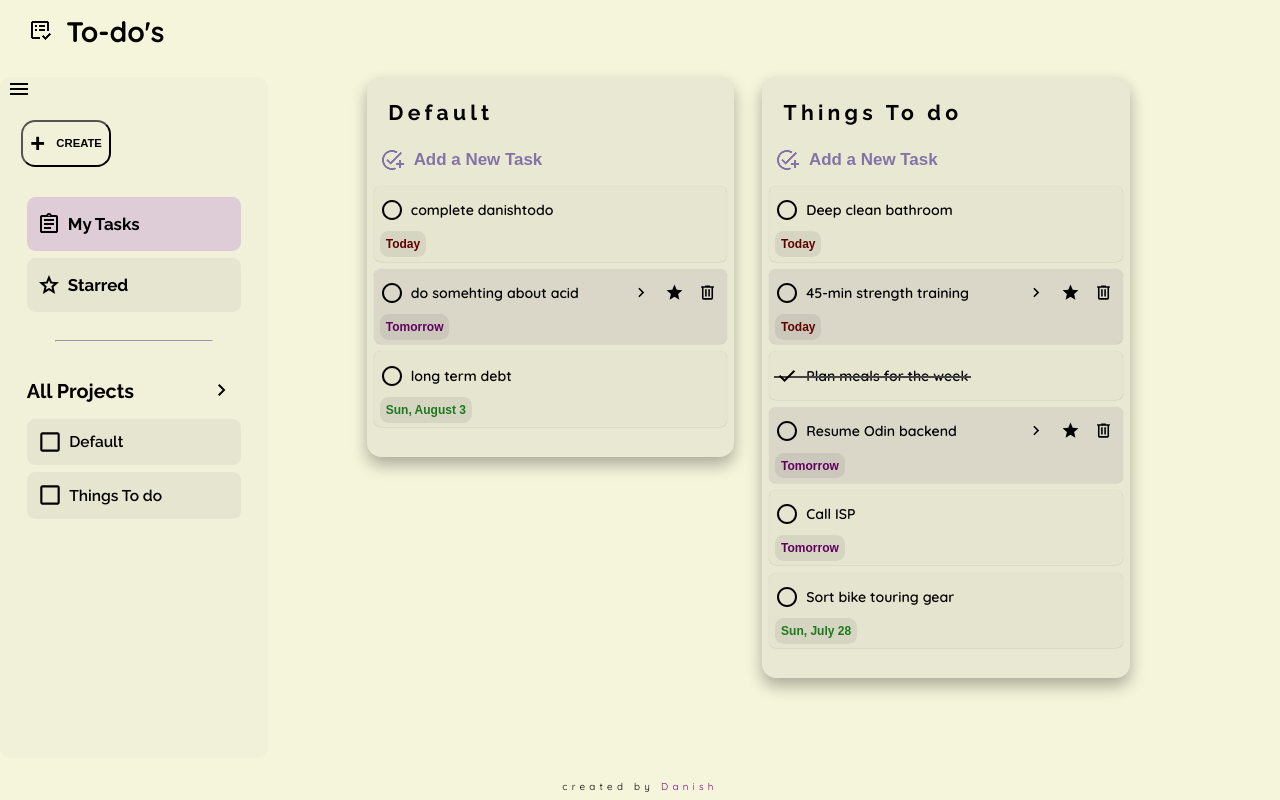
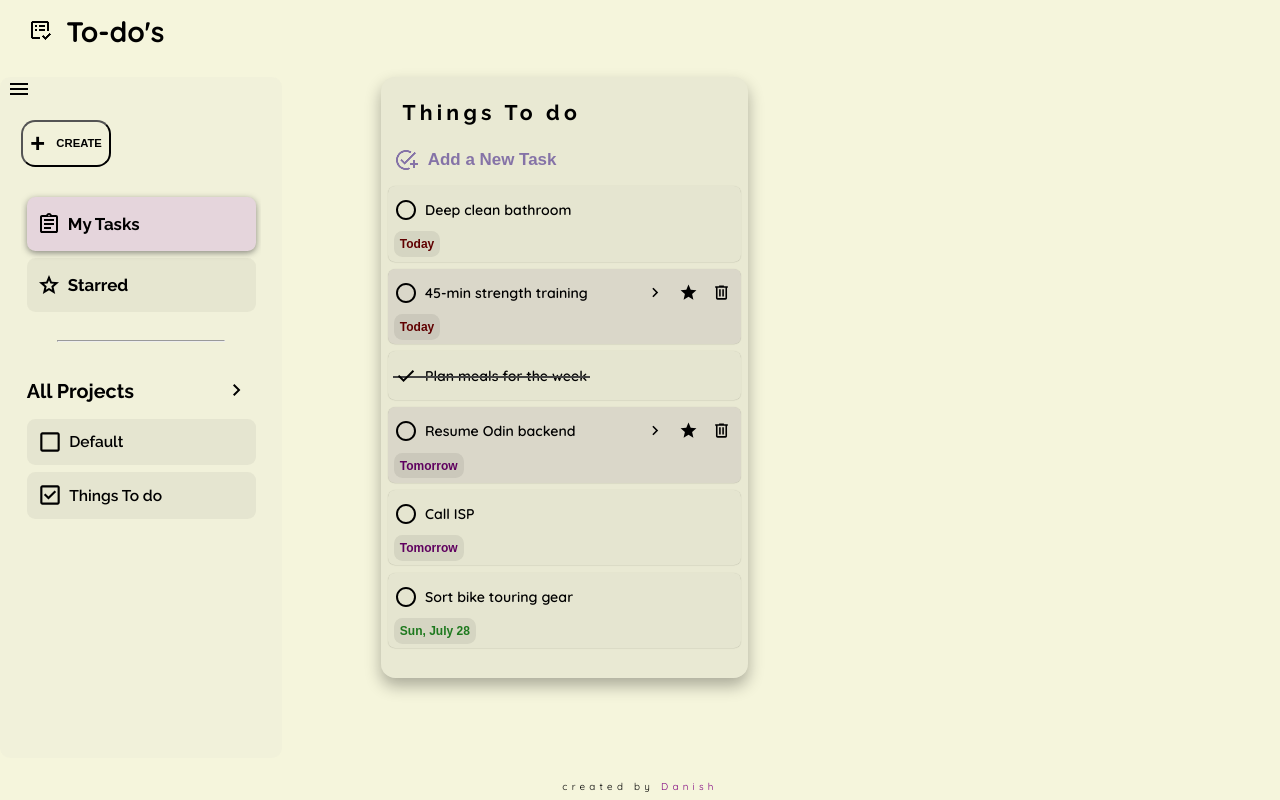
Before and after one commit to Dan0101Git/To-do-list, a website built with webpack: page src/index.html in a window 1280 px wide. Both pictures are taken after a click on the button 50 px from the left and 441 px from the top of the page. Built offline with nearby package versions, Linux system fonts and the light colour scheme; files whose address does not match are found by name.

Commit message:
add sidebar functionality and fix edit task bug

```diff
--- a/src/data.js
+++ b/src/data.js
@@ -6,6 +6,7 @@ const data = (data) => ({
   date:data[2],
   priority:data[3],
   taskCompletion:data[4],
+  view:data[5],
 });
 const mapElement=function(element,parentId){
     if(element==="project")
--- a/src/domhelper.js
+++ b/src/domhelper.js
@@ -1,4 +1,7 @@
 import { domCalls } from ".";
+import check from "./images/icons/check.svg";
+import checkBoxImage from "./images/icons/checkBox.svg";
+
 const domHelper=(function(){
    function getelementData(elementId){
     const elementList=document.querySelector(`li[data-set="${elementId}"]`);
@@ -20,6 +23,16 @@ const domHelper=(function(){
                       document.querySelector(".my-tasks").classList.remove("view-tasks")  ;
             domCalls.uiState();
         }
+        if(document.querySelector(".toggle-project-view")){
+  if(e.target.parentNode.matches(".toggle-project-view"))
+    {
+        const checkBoxDiv=e.target.closest(".project");
+        const viewClass=e.target.closest(".toggle-project-view.true")?"false":"true";
+        console.log(checkBoxDiv);
+        domCalls.editElement([`${checkBoxDiv.getAttribute("data-title")}`,"","","","",viewClass],"viewProject",`${checkBoxDiv.getAttribute("data-set")}`)
+
+    }
+        }
 
         }
     return {getelementData,changeUiState}
--- a/src/eventListeningFunctions.js
+++ b/src/eventListeningFunctions.js
@@ -23,19 +23,20 @@ const eventListeningHelpers=(function(){
          Array.from(e.target.children)[0].classList.toggle("menu-show");
     }
 
-   if ((e.target.closest(".all-tasks") && !e.target.closest(".all-tasks").classList.contains("completed-list") && e.target.tagName!=="BUTTON" && e.target.tagName!=="IMG" && !e.target.matches(".toggle-completion") )||document.querySelector("#final-task-edit.on")) {
-    console.log(e.target);
+   if ((e.target.closest(".all-tasks") && e.target.tagName!=="BUTTON" && e.target.tagName!=="IMG" && !e.target.matches(".toggle-completion") )||document.querySelector("#final-task-edit.on")) {
+
 
     const taskList=e.target.closest(".all-tasks");
+    console.log(taskList);
     const editAreaList=document.querySelector("#final-task-edit.on");
-    console.log(editAreaList);
+    // console.log(editAreaList);
     if(editAreaList && !e.target.closest("#final-task-edit.on"))
     {
         document.querySelector("#final-task-edit.on").classList.toggle("on");
         editAreaList.previousElementSibling.classList.toggle("on");
     }
-    console.log(editAreaList);
-    if(taskList && !document.querySelector("#final-task-edit.on"))
+    // console.log(editAreaList);
+    if(taskList && !document.querySelector("#final-task-edit.on") && !e.target.closest(".all-tasks").classList.contains("completed-list"))
    {
     taskList.classList.toggle("on");
 
@@ -64,7 +65,7 @@ if(e.target.className==="date-shortcut" && e.target.tagName==="IMG")
         if(e.target.className==="project-form"){
 
                 domElements.createProjectDialog.close();
-      domCalls.createElement([domElements.projectInput.value],"project"); //index interaction 1
+      domCalls.createElement([domElements.projectInput.value,"","","","","true"],"project"); //index interaction 1
         }
         if(e.target.className==="task-form"){
 console.log(document.querySelector("#task-date").value);
--- a/src/helpers.js
+++ b/src/helpers.js
@@ -13,7 +13,6 @@ export default (function helper(){
 function getDate(date) {
   const myDate = new Date(date);
   const today = new Date();
-  console.log(date.charCodeAt(0));
     if(date.charCodeAt(0) >= 65 && date.charCodeAt(0) <= 90)
         return date;
   // Remove time from both dates
--- a/src/index.js
+++ b/src/index.js
@@ -11,12 +11,13 @@ import helper from "./helpers";
 
 const domCalls=(function(){
     function createElement(dataString,element,parentId){
-
+           if(element==="project")
+            console.log(data(dataString));
       const elementCreated=  mapElement(element,parentId).addChild(data(dataString));
 
-        console.log(stateObject.myLibrary.nestedArray);
+        // console.log(stateObject.myLibrary.nestedArray);
      helper.updateState("create",elementCreated.id);
-     console.log(stateObject.id,elementCreated.id);
+    //  console.log(stateObject.id,elementCreated.id);
      return elementCreated;
     }
     function deleteElement(element,parentId){
@@ -26,9 +27,8 @@ const domCalls=(function(){
     }
     function editElement(dataString,action,taskId){
           const itemInfo=helper.detectItem(taskId);
-          console.log(dataString);
+        if(action!=="viewProject")
           dataString[2]=helper.getDate(dataString[2]);
-          console.log(dataString,itemInfo,action);
           itemInfo.parent.updateChild(itemInfo.child,data(dataString));
           helper.updateState("edit",taskId);
 
@@ -43,11 +43,11 @@ console.log("hey");
 
 
 
-const defaultProject=domCalls.createElement(["Default"],"project");
- const defaultProject2=domCalls.createElement(["Things To do"],"project");
+const defaultProject=domCalls.createElement(["Default","","","","","true"],"project");
+ const defaultProject2=domCalls.createElement(["Things To do","","","","","true"],"project");
 
 const delay = 200;
-const taskData = [["complete danishtodo", "y8", "Today", ""],["do somehting about acid", "y8", "Tomorrow", "true"],["long term debt", "y8", "Sun, August 3", "false"]];
+const taskData = [["fix edit area bug", "after clicking on certain area and clicking back on completed task, t gets editable", "Today", "true"],["do somehting about acid", "y8", "Tomorrow", "true"],["long term debt", "y8", "Sun, August 3", "false"]];
 const taskData2 = [
   ["Complete DanishTodo", "Finish the main logic and UI cleanup", "Today", "true"],
   ["Deep clean bathroom", "Scrub tiles and fix leaky tap", "Today", "false"],
--- a/src/project.js
+++ b/src/project.js
@@ -5,6 +5,7 @@ import Task from "./tasks";
 class myProject{
     constructor(data){
             this.title=data.title;
+            this.view=data.view;
      this.id=crypto.randomUUID();
     this.type="project";
     this.nestedArray=[];//contsains all tasks here
--- a/src/render-categories.js
+++ /dev/null
@@ -1,43 +0,0 @@
-import render from "./render";
-import addTask from "./images/icons/addTask.png";
-import domElements from "./domElements";
-const renderUi=(function(){
-
-
-    function createCard(){
-              const taskDiv=document.createElement("ul");
-                const card=document.createElement("div");
-        const cardHeading=document.createElement("h1");
-
-        const taskListButton=document.createElement("li");
-
-        taskListButton.classList.add("task-list-button");
-                const taskImage=document.createElement("img");
-                taskImage.setAttribute("src",addTask);
-                taskListButton.appendChild(taskImage);
-                taskDiv.appendChild(taskListButton);
-                taskDiv.classList.add("task-list");
-
-                const taskButton=document.createElement("button");
-                taskButton.textContent="Add a New Task";
-                taskButton.classList.add("addTaskButton")
-                card.classList.add("project-card");
-
-                cardHeading.textContent="Starred";
-                    taskListButton.appendChild(taskButton);
-                card.appendChild(cardHeading);
-                   card.appendChild(taskDiv);
-                       domElements.cardContainer.appendChild(card);
-console.log("hi");
-
-    }
-    function takeStarredTasks(taskListHtml){
-        console.log(taskListHtml)
-       document.querySelector(".task-list").innerHTML+=taskListHtml;
-
-
-
-    }
-    return {takeStarredTasks,createCard};
-})();
-export default renderUi;
--- a/src/render-helpers.js
+++ b/src/render-helpers.js
@@ -10,10 +10,9 @@ import starFilled from "./images/icons/star-filled.svg"
 import tick from "./images/icons/tick.svg";
 import check from "./images/icons/check.svg"
 import checkBox from "./images/icons/checkBox.svg";
-import renderUi from "./render-categories";
 
 const renderHelpers=(function(){
-    function createCard(project,state,elementId){
+    function createCard(project,title,state,elementId){
         let taskCounter=0;
 
         const card=document.createElement("div");
@@ -33,15 +32,19 @@ const renderHelpers=(function(){
         taskButton.textContent="Add a New Task";
         taskButton.classList.add("addTaskButton")
         card.classList.add("project-card");
+        if(document.querySelector(".starred-layout.view-tasks"))
+            card.classList.add("view-starred");
 
-        cardHeading.textContent=project.title;
+        cardHeading.textContent=title;
             taskListButton.appendChild(taskButton);
         card.appendChild(cardHeading);
-        console.log(project);
-        if(project.nestedArray.length===0 && state==="create")
+            card.appendChild(taskDiv);
+        domElements.cardContainer.appendChild(card);
+
+
+       if(!document.querySelector(".starred-layout.view-tasks") ){
+                if(project.nestedArray.length===0 && state==="create")
             card.classList.add("is-empty");
-       makeTask(project,taskCounter,elementId,taskDiv,state);
-       if(!document.querySelector(".starred-layout.view-tasks") ){
                  const kebabMenu=document.createElement("span");
         kebabMenu.classList.add("kebab");
         const cardActionMenuHtml=`                 <div class="project-menu">
@@ -50,31 +53,29 @@ const renderHelpers=(function(){
                     </button><button class="delete">Delete Project</button></div>
                  </div>`;
                  kebabMenu.innerHTML+=cardActionMenuHtml;
-        card.appendChild(taskDiv);
-        domElements.cardContainer.appendChild(card);
+
         card.appendChild(kebabMenu);
-
+    return taskDiv;
        }
        else
        return;
 
     }
-    function makeTask(project,taskCounter,elementId,taskDiv,state){
-        project.nestedArray.forEach((task)=>{
-
-            if(taskCounter===project.nestedArray.length-1 && elementId===task.id)
+    function checkLastElement(){
+      if(taskCounter===project.nestedArray.length-1 && elementId===task.id)
                 taskCounter="yes";
             else
             taskCounter++;
 
-            addTasks(task,taskDiv,state,taskCounter)
-        });}
-    function addTasks(task,taskDiv,state,isLastTask){
+    }
+
+    function addTasks(task,state,isLastTask){
         const starImage=task.priority==="true"?starFilled:starUnfilled;
         let listClass=task.priority==="true"?"starred-list":null;
         const circleImage=task.taskCompletion==="true"?tick:circleList;
         const completionClass=task.taskCompletion==="true"?"completed-list":null;
-        if(state==="create" && isLastTask==="yes")
+
+        if(state==="create" && isLastTask==="yes" && !document.querySelector(".starred-layout.view-tasks"))
             listClass+=" is-empty";  // taskCreation="is-empty"
 
         let dateClassTheme;
@@ -89,7 +90,6 @@ const renderHelpers=(function(){
             dateClassTheme="mild-urgent";
         else
             dateClassTheme="not-urgent";
-                console.log(state, task.priority);
 
                 const taskListHtml=`<li data-set="${task.id}" data-title="${task.title}" data-descrip="${task.description}" data-date="${task.date}" data-starred="${task.priority}" completed="${task.taskCompletion}" class="all-tasks on ${listClass} ${completionClass} " id="final-task-read"><div  class="tasks-lists "><div class="mark-list" data-set="${task.id}"><span class="strike-line"></span><span class="toggle-completion"><img src="${circleImage}"></span><span class="task-title">${task.title}</span></div><div class="task-buttons" ><button data-set="${task.id}" class="expand-task"><img class="expand" src="${arrowRight}"></button><button data-set="${task.id}" class="star-task"><img class="star" src="${starImage}"></button><button data-set="${task.id}" class="delete-task"><img class="delete" src="${deleteBin}"></button></div>
             </div>   <button class="${dateClassTheme} ${noDate}" dataset="${task.id}" id="date-button">${task.date}</button></li>
@@ -100,23 +100,17 @@ const renderHelpers=(function(){
 <input value="${task.date}" type="date" id="hiddenDate"  />
 </div>
 </form></div></li>`;
-        if(document.querySelector(".starred-layout.view-tasks") && task.priority==="true"){
-                         console.log(taskListHtml)
-
-            renderUi.takeStarredTasks(taskListHtml)
-
-
-        }
-            taskDiv.innerHTML+=taskListHtml;
+    return taskListHtml
     }
 
 
 function updateSidebarProjects(project){
     const projectList=document.querySelector(".project-filter");
-    const checkImage=checkBox;
-    console.log(projectList)
-    projectList.innerHTML+=`<div data-set="${project.id}" class="project ${project.title}">
-    <button class="toggle-project-view"><img src="${checkImage}"></button>
+
+    const checkImage=project.view==="true"?check:checkBox;
+       const checkedStatus=project.view==="true"?"true":"false";
+    projectList.innerHTML+=`<div data-title="${project.title}" data-set="${project.id}" class="project ${project.title}">
+    <button class="toggle-project-view ${checkedStatus}"><img src="${checkImage}"></button>
     <span class="project-title-checkbox">${project.title}</span>
     </div>`;
 
@@ -124,11 +118,12 @@ function updateSidebarProjects(project){
 
     function resetProjects(){
         Array.from(document.querySelector(".navbar .project-filter").children).forEach((project)=>{project.remove();})
-                 console.log( document.querySelector(".projects"));
 
         Array.from(document.querySelector(".projects").children).forEach((project)=>{project.remove();})
-         console.log(  document.querySelector(".projects .project-card"));
     }
-    return{createCard,resetProjects,updateSidebarProjects}
+
+
+
+    return{createCard,resetProjects,updateSidebarProjects,addTasks}
 })();
 export default renderHelpers
--- a/src/render.js
+++ b/src/render.js
@@ -1,23 +1,45 @@
-
-import renderUi from "./render-categories";
+//task 1 clean it
 import renderHelpers from "./render-helpers";
 const render=function(LibraryState){
-
+  let taskDiv;
     if(LibraryState.state==="create" || LibraryState.state==="delete" || LibraryState.state==="edit" || LibraryState.state==="ui")
-            displayCards();
+                 {renderHelpers.resetProjects();
+                  displayCards();}
 
 
 
     function displayCards(){
-        renderHelpers.resetProjects();
-                 console.log(  document.querySelector(".projects .project-card"));
 
          if(document.querySelector(".starred-layout.view-tasks") )
-            renderUi.createCard();
-        LibraryState.myLibrary.nestedArray.forEach((project)=>{
+            {renderHelpers.createCard("","starred");
+                loopLibrary() //createcard should be a dumb funciton
+                }
+     else{
+        loopLibrary();
+     }
+    }
+    function loopLibrary(){
+  LibraryState.myLibrary.nestedArray.forEach((project)=>{
             renderHelpers.updateSidebarProjects(project);
-            renderHelpers.createCard(project,LibraryState.state,LibraryState.id)
-        })
+            if(!document.querySelector(".starred-layout.view-tasks") && project.view==="true"){
+
+                taskDiv= renderHelpers.createCard(project,project.title,LibraryState.state,LibraryState.id);
+            }
+    project.nestedArray.forEach((task)=>{
+        if(task.priority==="true" && document.querySelector(".starred-layout.view-tasks"))
+    {
+        let taskListHtml=renderHelpers.addTasks(task);
+       document.querySelector(".task-list").innerHTML+=taskListHtml;
+
+    }
+    else if(!document.querySelector(".starred-layout.view-tasks") && project.view==="true"){
+        // console.log(document.querySelector(".starred-layout.view-tasks"));
+        let projectTaskListHtml=renderHelpers.addTasks(task,LibraryState.state,"")
+    taskDiv.innerHTML+=projectTaskListHtml;}
+
+
+    })
+  })
     }
 
 }
--- a/src/styles.css
+++ b/src/styles.css
@@ -188,7 +188,7 @@ main>.navbar{
     flex-direction: column;
     gap:2rem;
     padding-top: 3rem;
-    min-width: 19rem;
+width:20rem;
     border-radius: .7rem;
 }
 .navbar .menu-image{
@@ -197,7 +197,8 @@ main>.navbar{
     top:0
 }
 .categories li:has(.view-tasks){
-    background-color: #7500bd26;
+    background-color: #a43be526;
+    box-shadow: 0px 2px 6px rgba(62, 62, 62, 0.567);
 }
 .navbar .projectList{
     display: flex;
@@ -310,6 +311,19 @@ section .project-card{
      text-overflow: ellipsis;
     overflow: hidden;
 }
+.project-card.view-starred{
+    width:60%;
+    max-width: 45vw;
+}
+.projects:has(.project-card.view-starred){
+    align-items: center;
+    justify-content: center;
+}
+main:has(.project-card.view-starred){
+    gap:0rem;
+}
+
+
 .is-empty{
       opacity: 0;
   transform: translateY(20px);
```
